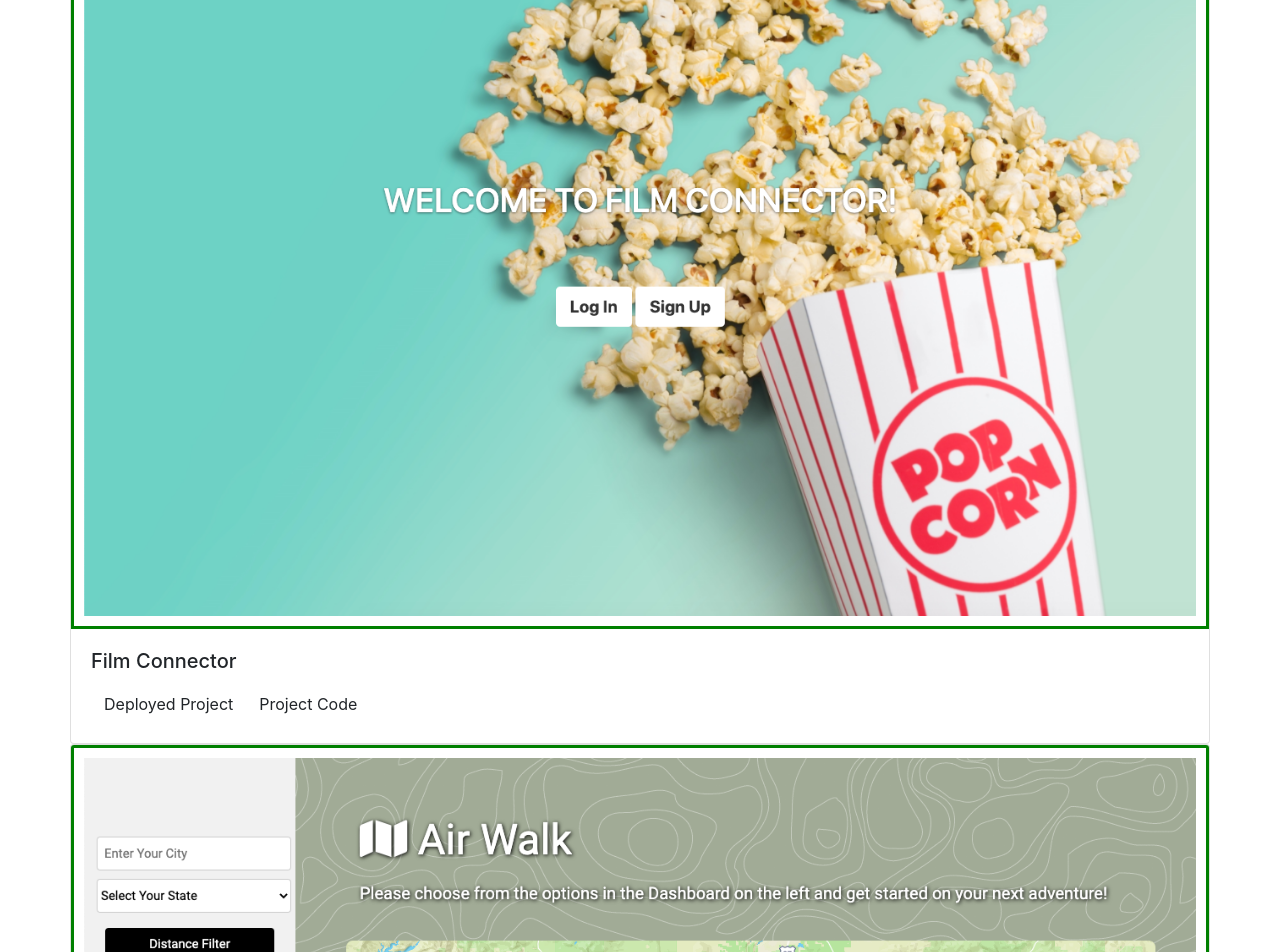
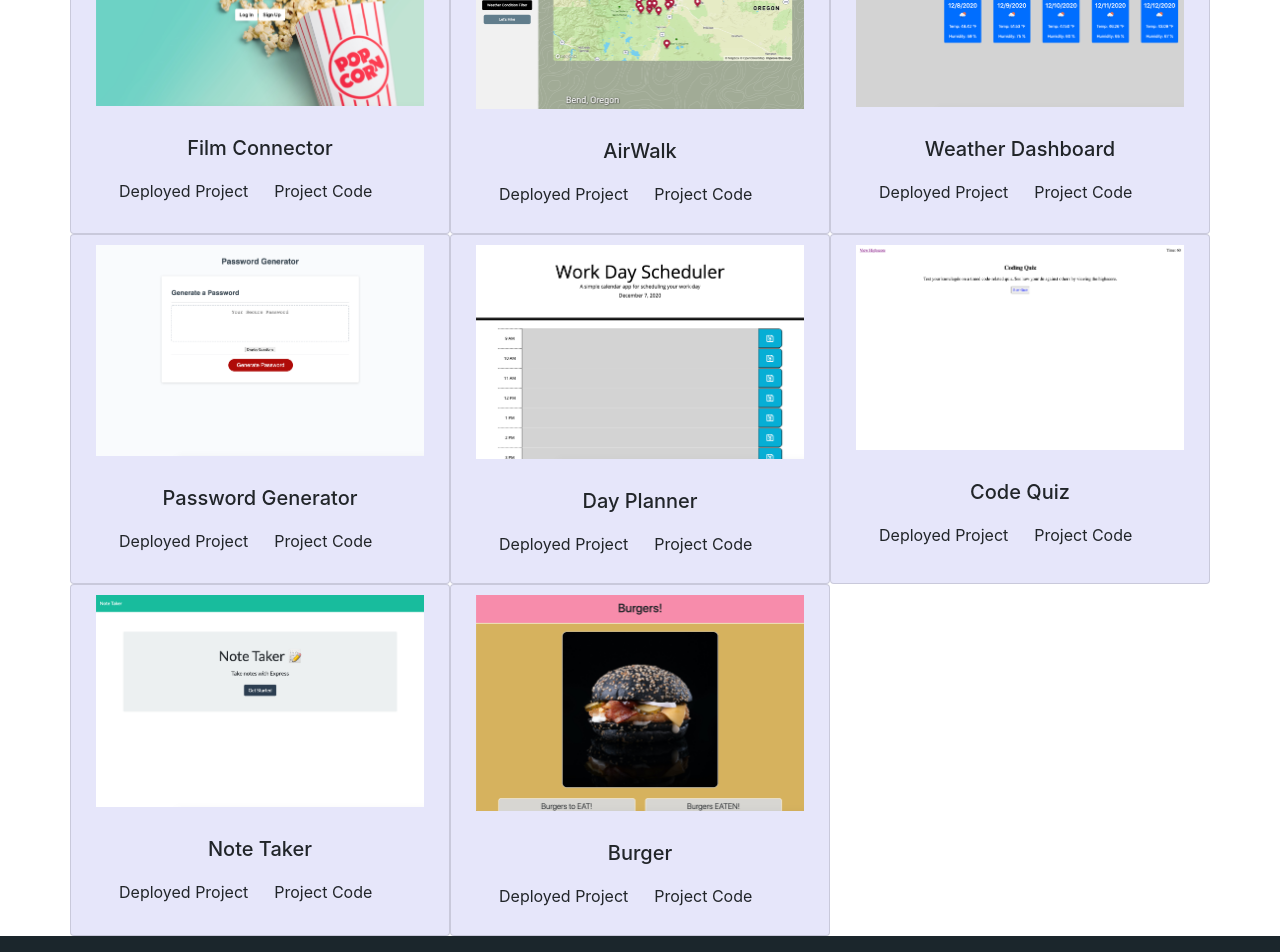
Before and after one commit to kpegeder/react-profile, a React (Create React App) app: page /portfolio in a window 1280 px wide. Shown: the part 720-1672 px from the top of the page. Built offline with nearby package versions, Linux system fonts and the light colour scheme.

Commit message:
update project cards

```diff
--- a/src/components/Contact/style.css
+++ b/src/components/Contact/style.css
@@ -1,20 +1,17 @@
 .contact-section {
   background: purple;
-  background-size: cover;
-  height: 400px;
-  /* border: red 1px solid; */
+}
+
+.contactHeader {
+  text-align: center;
+  font-size: 40px;
 }
 
 .contact-me {
   text-align: center;
-  padding: 20px;
+  padding: 10px;
   color: white;
   position: relative;
-  border: red 1px solid;
-}
-
-.center {
-  text-align: center;
 }
 
 .job-icon {
--- a/src/components/Projects/index.js
+++ b/src/components/Projects/index.js
@@ -19,14 +19,14 @@ const Projects = () => {
       </div>
       <div className="dropdown-divider"></div>
       <div className="row">
-        <div className="card">
+        <div className="card col-md-4 cardStyle">
           <img
             className="card-img-top img-size"
             src={Film}
-            alt="Two dog sitting by a lake"
+            alt="Welcome Page - Popcorn"
           />
           <div className="card-body">
-            <h5 className="card-title">Film Connector</h5>
+            <h5 className="card-title centerProject">Film Connector</h5>
             <a
               href="https://film-connector.herokuapp.com/"
               className="btn btn-style"
@@ -45,14 +45,14 @@ const Projects = () => {
             </a>
           </div>
         </div>
-        <div className="card">
+        <div className="card col-md-4 cardStyle">
           <img
             className="card-img-top img-size"
             src={AirWalk}
-            alt="Two dog sitting by a lake"
+            alt="Map with pin and filter"
           />
           <div className="card-body">
-            <h5 className="card-title">AirWalk</h5>
+            <h5 className="card-title centerProject">AirWalk</h5>
             <a
               href="https://mx6.github.io/Bootcamp_Project_1/"
               className="btn btn-style"
@@ -71,14 +71,14 @@ const Projects = () => {
             </a>
           </div>
         </div>
-        <div className="card">
+        <div className="card col-md-4 cardStyle">
           <img
             className="card-img-top img-size"
             src={Weather}
-            alt="Two dog sitting by a lake"
+            alt="5 day forecast of a city"
           />
           <div className="card-body">
-            <h5 className="card-title">Weather Dashboard</h5>
+            <h5 className="card-title centerProject">Weather Dashboard</h5>
             <a
               href="https://kpegeder.github.io/weather-dashboard/"
               className="btn btn-style"
@@ -98,14 +98,14 @@ const Projects = () => {
           </div>
         </div>
 
-        <div className="card">
+        <div className="card col-md-4 cardStyle">
           <img
             className="card-img-top img-size"
             src={Password}
-            alt="Two dog sitting by a lake"
+            alt="Password Generator"
           />
           <div className="card-body">
-            <h5 className="card-title">Password Generator</h5>
+            <h5 className="card-title centerProject">Password Generator</h5>
             <a
               href="https://kpegeder.github.io/password-generator/"
               className="btn btn-style"
@@ -125,14 +125,14 @@ const Projects = () => {
           </div>
         </div>
 
-        <div className="card">
+        <div className="card col-md-4 cardStyle">
           <img
             className="card-img-top img-size"
             src={Day}
-            alt="Two dog sitting by a lake"
+            alt="Work day planner"
           />
           <div className="card-body">
-            <h5 className="card-title">Day Planner</h5>
+            <h5 className="card-title centerProject">Day Planner</h5>
             <a
               href="https://kpegeder.github.io/day-planner/"
               className="btn btn-style"
@@ -152,14 +152,14 @@ const Projects = () => {
           </div>
         </div>
 
-        <div className="card">
+        <div className="card col-md-4 cardStyle">
           <img
             className="card-img-top img-size"
             src={Code}
-            alt="Two dog sitting by a lake"
+            alt="Code quiz start screen"
           />
           <div className="card-body">
-            <h5 className="card-title">Code Quiz</h5>
+            <h5 className="card-title centerProject">Code Quiz</h5>
             <a
               href="https://kpegeder.github.io/code-quiz/"
               className="btn btn-style"
@@ -179,14 +179,14 @@ const Projects = () => {
           </div>
         </div>
 
-        <div className="card">
+        <div className="card col-md-4 cardStyle">
           <img
             className="card-img-top img-size"
             src={Note}
-            alt="Two dog sitting by a lake"
+            alt="Note Taker welcome screen"
           />
           <div className="card-body">
-            <h5 className="card-title">Note Taker</h5>
+            <h5 className="card-title centerProject">Note Taker</h5>
             <a
               href="https://note-taker-kp1.herokuapp.com"
               className="btn btn-style"
@@ -206,14 +206,10 @@ const Projects = () => {
           </div>
         </div>
 
-        <div className="card">
-          <img
-            className="card-img-top img-size"
-            src={Burger}
-            alt="Two dog sitting by a lake"
-          />
+        <div className="card col-md-4 cardStyle">
+          <img className="card-img-top img-size" src={Burger} alt="Burger" />
           <div className="card-body">
-            <h5 className="card-title">Burger</h5>
+            <h5 className="card-title centerProject">Burger</h5>
             <a
               href="http://kp-burger.herokuapp.com/"
               className="btn btn-style"
@@ -232,34 +228,6 @@ const Projects = () => {
             </a>
           </div>
         </div>
-
-        <div className="card">
-          <div className="card-body">
-            <h5 className="card-title">Team Profile Generator</h5>
-            <a
-              href="https://github.com/kpegeder/team-profile-generator"
-              className="btn btn-style"
-              target="_blank"
-              rel="noreferrer"
-            >
-              Project Code
-            </a>
-          </div>
-        </div>
-
-        <div className="card">
-          <div className="card-body">
-            <h5 className="card-title">Employee Tracker</h5>
-            <a
-              href="https://github.com/kpegeder/employee_tracker"
-              className="btn btn-style"
-              target="_blank"
-              rel="noreferrer"
-            >
-              Project Code
-            </a>
-          </div>
-        </div>
       </div>
     </article>
   );
--- a/src/components/Projects/style.css
+++ b/src/components/Projects/style.css
@@ -3,7 +3,13 @@
   width: 200px;
   align-items: center;
   margin: auto;
-  /* width: 50%; */
-  border: 3px solid green;
   padding: 10px;
 }
+
+.cardStyle {
+  background: lavender !important;
+}
+
+.centerProject {
+  text-align: center;
+}
```
Also changed, not shown: src/components/Grid/index.js (deleted, +0 -22 lines).
